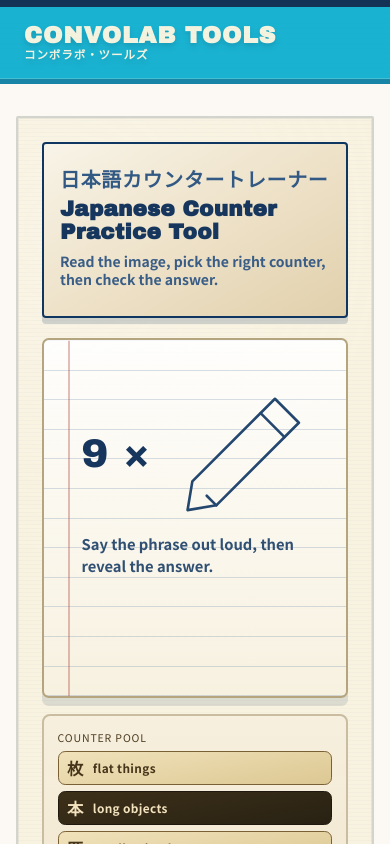
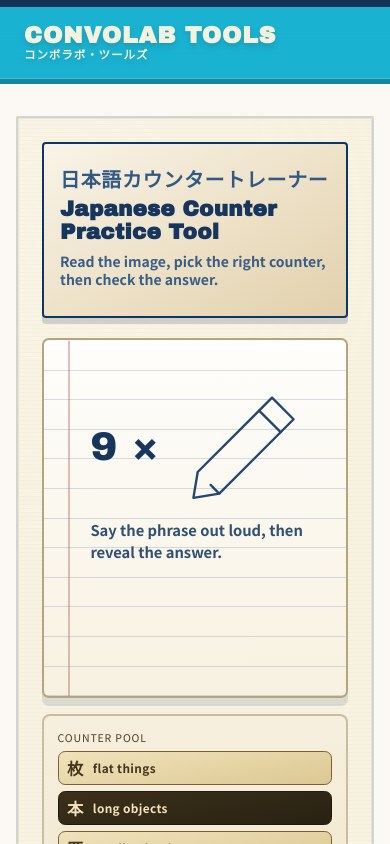
Before and after one commit to andyroo2000/convo-lab, a React (Vite) app in the folder client/: page /tools/japanese-counters in a window 390 px wide. Shown: the top 844 px of the page. Built offline with nearby package versions, Linux system fonts and the light colour scheme; no server answers.

Commit message:
Center counter card content lane with increased left padding

```diff
--- a/client/src/styles/index.css
+++ b/client/src/styles/index.css
@@ -3662,7 +3662,7 @@
     ),
     repeating-linear-gradient(180deg, rgba(54, 97, 145, 0.2) 0 1px, transparent 1px 1.85rem),
     linear-gradient(180deg, rgba(255, 255, 255, 0.9) 0%, rgba(247, 241, 224, 0.93) 100%);
-  padding: 1.2rem 1rem 1.6rem 3.1rem;
+  padding: 1.2rem 2.2rem 1.6rem 3.8rem;
   box-shadow:
     inset 0 1px 0 rgba(255, 255, 255, 0.75),
     0 8px 0 rgba(17, 51, 92, 0.12);
@@ -3859,7 +3859,7 @@
 
   .retro-counter-sheet {
     min-height: 22.5rem;
-    padding: 1.1rem 0.8rem 1.35rem 2.35rem;
+    padding: 1.1rem 1.3rem 1.35rem 2.9rem;
   }
 
   .retro-counter-control-buttons {
```
